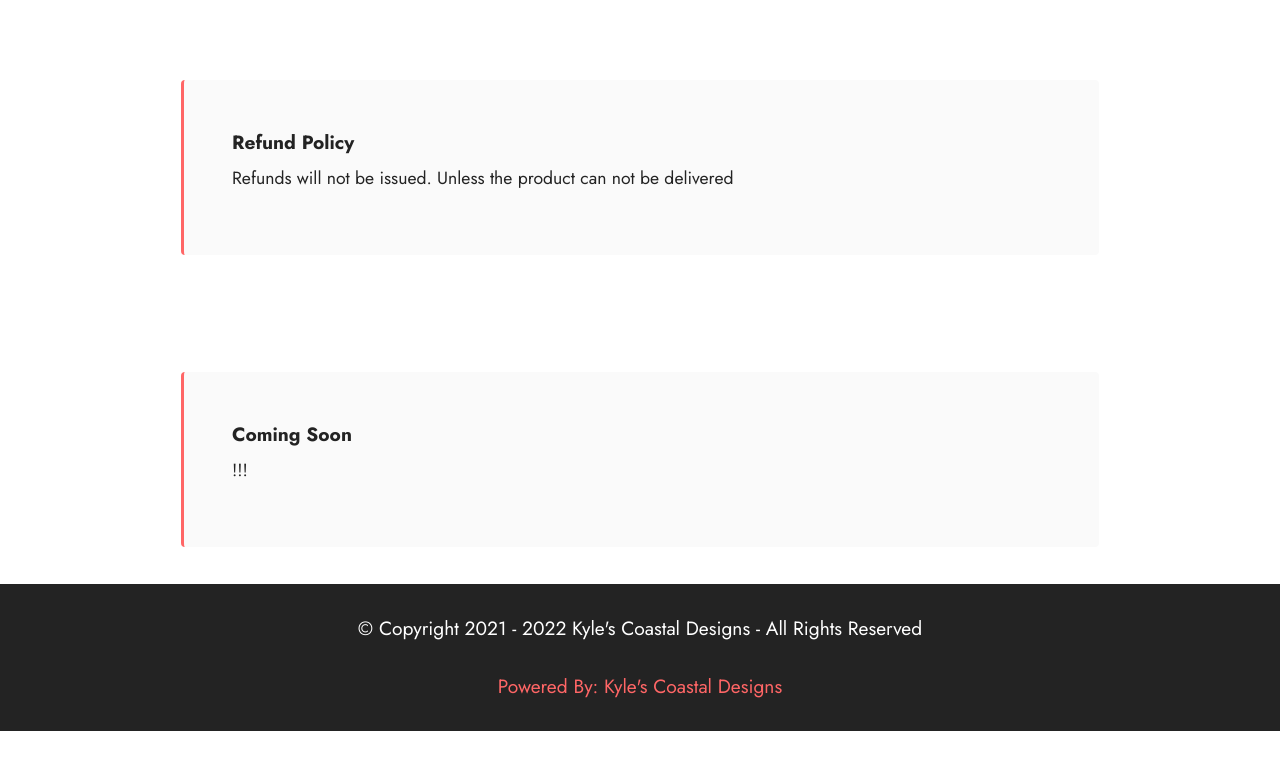
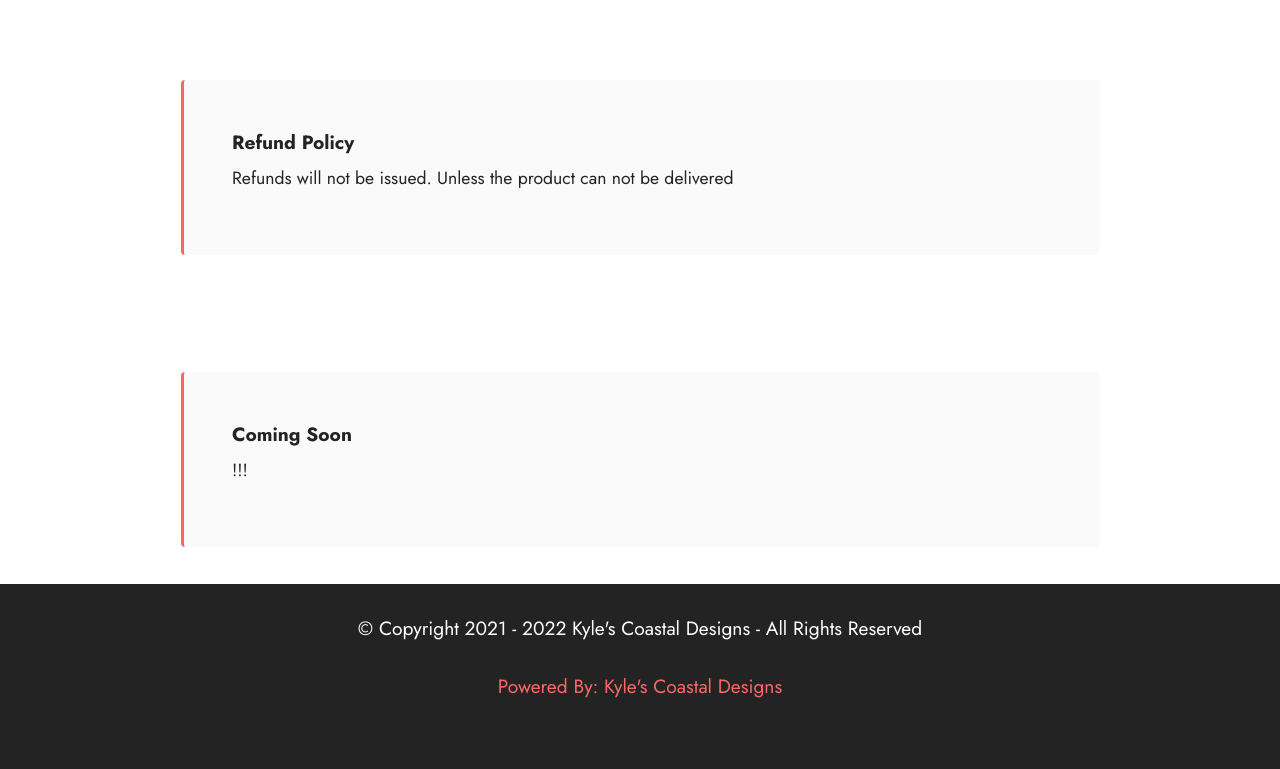
Before and after one commit to KylesCoastalDesigns/kyles-coastal-designs-website, a plain HTML site: page policy.html in a window 1280 px wide. Shown: the part 149-918 px from the top of the page. Drawn offline with Linux system fonts and the light colour scheme.

Commit message:
Update policy.html

```diff
--- a/policy.html
+++ b/policy.html
@@ -116,7 +116,7 @@
             </div>
         </div>
     </div>
-</section><section style="background-color: #fff; font-family: -apple-system, BlinkMacSystemFont, 'Segoe UI', 'Roboto', 'Helvetica Neue', Arial, sans-serif; color:#aaa; font-size:12px; padding: 0; align-items: center; display: flex;"><a href="https://www.kylescoastaldesigns.tk/" style="flex: 1 1; height: 3rem; padding-left: 1rem;"></a><p style="flex: 0 0 auto; margin:0; padding-right:1rem;"><a href="https://mobirise.site/qss" style="color:#aaa;"> </a> </p></section><script src="assets/web/assets/jquery/jquery.min.js"></script> <script src="assets/popper/popper.min.js"></script> <script src="assets/tether/tether.min.js"></script> <script src="assets/bootstrap/js/bootstrap.min.js"></script> <script src="assets/smoothscroll/smooth-scroll.js"></script> <script src="assets/dropdown/js/nav-dropdown.js"></script> <script src="assets/dropdown/js/navbar-dropdown.js"></script> <script src="assets/touchswipe/jquery.touch-swipe.min.js"></script> <script src="assets/mbr-switch-arrow/mbr-switch-arrow.js"></script> <script src="assets/theme/js/script.js"></script>
+</section><section style="background-color: #232323; font-family: -apple-system, BlinkMacSystemFont, 'Segoe UI', 'Roboto', 'Helvetica Neue', Arial, sans-serif; color:#aaa; font-size:12px; padding: 0; align-items: center; display: flex;"><a href="https://www.kylescoastaldesigns.tk/" style="flex: 1 1; height: 3rem; padding-left: 1rem;"></a><p style="flex: 0 0 auto; margin:0; padding-right:1rem;"><a href="https://mobirise.site/qss" style="color:#aaa;"> </a> </p></section><script src="assets/web/assets/jquery/jquery.min.js"></script> <script src="assets/popper/popper.min.js"></script> <script src="assets/tether/tether.min.js"></script> <script src="assets/bootstrap/js/bootstrap.min.js"></script> <script src="assets/smoothscroll/smooth-scroll.js"></script> <script src="assets/dropdown/js/nav-dropdown.js"></script> <script src="assets/dropdown/js/navbar-dropdown.js"></script> <script src="assets/touchswipe/jquery.touch-swipe.min.js"></script> <script src="assets/mbr-switch-arrow/mbr-switch-arrow.js"></script> <script src="assets/theme/js/script.js"></script>
 
 <input name="cookieData" type="hidden" data-cookie-customDialogSelector='null' data-cookie-colorText='#ffffff' data-cookie-colorBg='rgba(35, 35, 35, 0.29)' data-cookie-textButton='Proceed' data-cookie-colorButton='#ff6666' data-cookie-colorLink='#424a4d' data-cookie-underlineLink='true' data-cookie-text="Here at Kyle's Coastal Designs. We all welcome you to our official website. ">
   </body>
```
